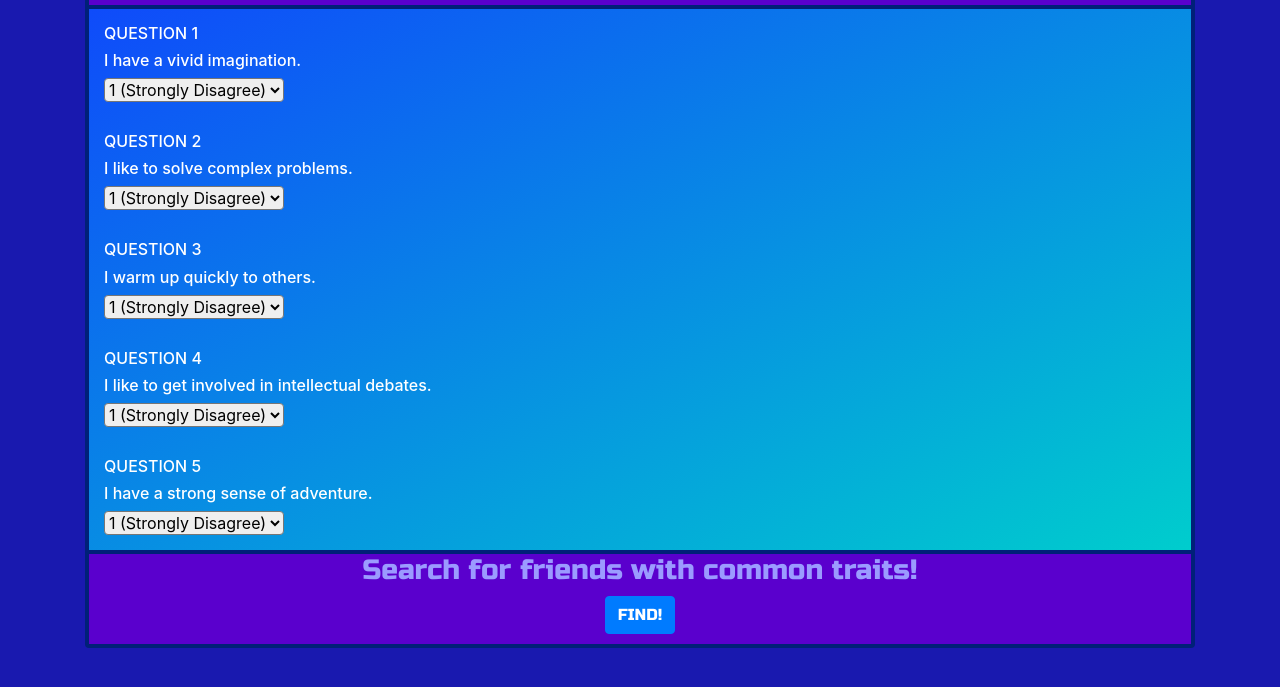
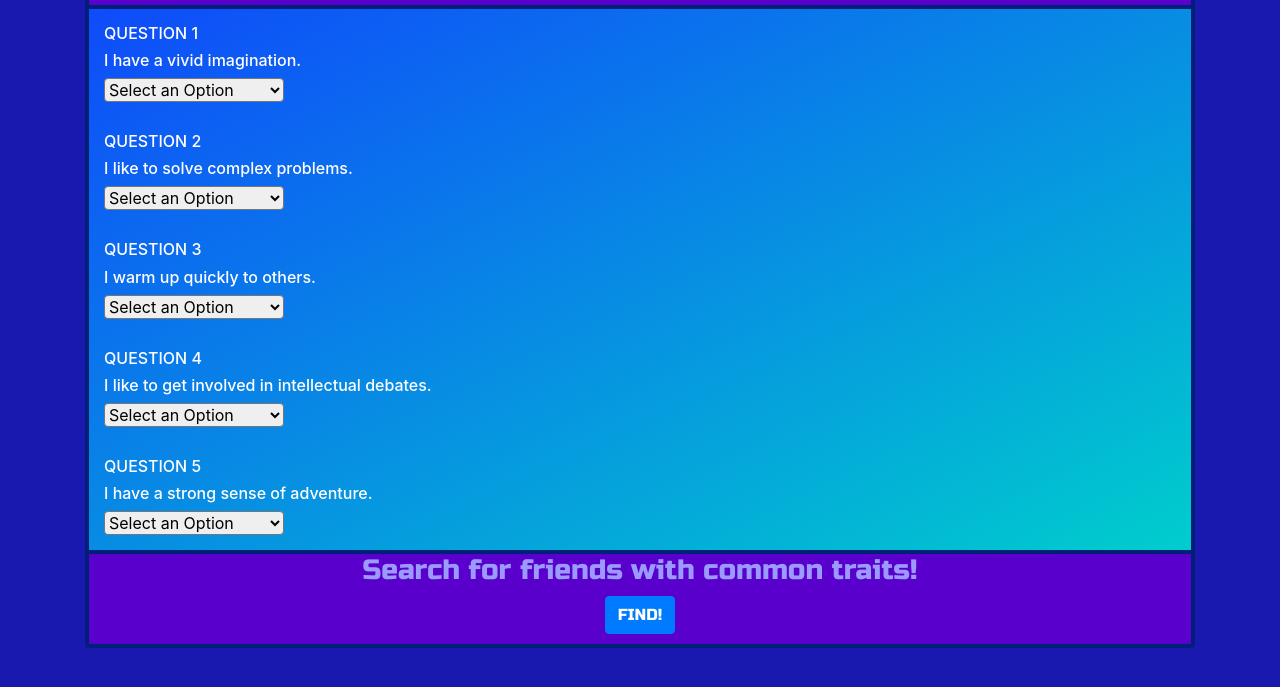
Before and after one commit to arinarooji/friend-finder, a website: page public/survey.html in a window 1280 px wide. Shown: the part 65-752 px from the top of the page. Drawn offline with nearby package versions, Linux system fonts and the light colour scheme.

Commit message:
page navigation

```diff
--- a/public/survey.html
+++ b/public/survey.html
@@ -13,6 +13,7 @@
     <style>
       body { background-color:rgb(25, 25, 175); }
       .row { margin: 0 auto; }
+      a, a:hover { text-decoration: none !important; color : inherit;}
       .ends {
         background-color: rgb(90, 0, 205);
         color:rgb(155, 155, 255);
@@ -44,7 +45,9 @@
         <!-- HEADER -->
         <div class="row">
           <div class="col-12 text-center rounded-top ends">
-            <h1 style="font-size: 300%">Friend Finder</h1>
+            <a href="home.html">
+              <h1 style="font-size: 300%">Friend Finder</h1>
+            </a>
           </div>
         </div>
 
@@ -57,6 +60,7 @@
               <h6>QUESTION 1</h6>
               <h6>I have a vivid imagination.</h6>
               <select class="rounded">
+                <option value="" disabled selected>Select an Option</option>
                 <option value="1">1 (Strongly Disagree)</option>
                 <option value="2">2</option>
                 <option value="3">3</option>
@@ -72,6 +76,7 @@
               <h6>QUESTION 2</h6>
               <h6>I like to solve complex problems.</h6>
               <select class="rounded">
+                <option value="" disabled selected>Select an Option</option>
                 <option value="1">1 (Strongly Disagree)</option>
                 <option value="2">2</option>
                 <option value="3">3</option>
@@ -87,6 +92,7 @@
               <h6>QUESTION 3</h6>
               <h6>I warm up quickly to others.</h6>
               <select class="rounded">
+                <option value="" disabled selected>Select an Option</option>
                 <option value="1">1 (Strongly Disagree)</option>
                 <option value="2">2</option>
                 <option value="3">3</option>
@@ -102,6 +108,7 @@
               <h6>QUESTION 4</h6>
               <h6>I like to get involved in intellectual debates.</h6>
               <select class="rounded">
+                <option value="" disabled selected>Select an Option</option>
                 <option value="1">1 (Strongly Disagree)</option>
                 <option value="2">2</option>
                 <option value="3">3</option>
@@ -117,6 +124,7 @@
               <h6>QUESTION 5</h6>
               <h6>I have a strong sense of adventure.</h6>
               <select class="rounded">
+                <option value="" disabled selected>Select an Option</option>
                 <option value="1">1 (Strongly Disagree)</option>
                 <option value="2">2</option>
                 <option value="3">3</option>
```
Also changed, not shown: public/home.html (+4 -1 lines).
